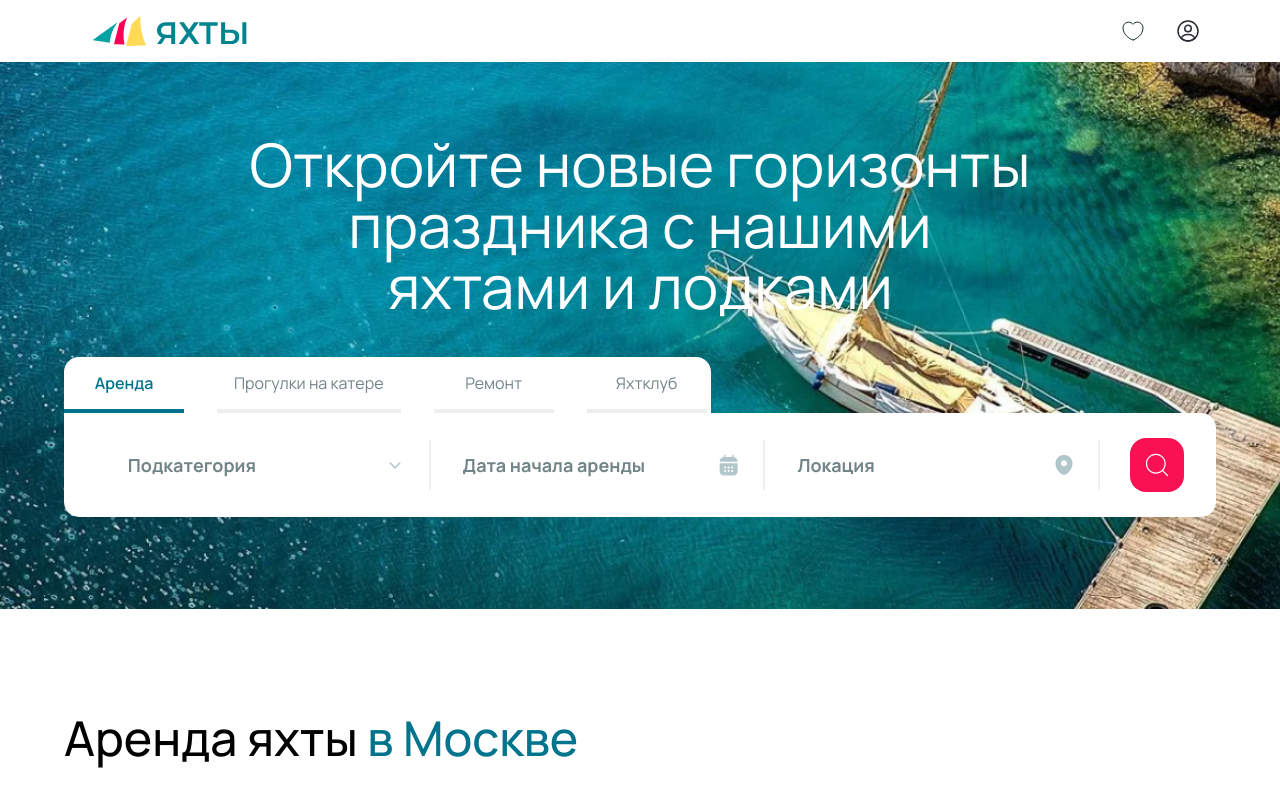
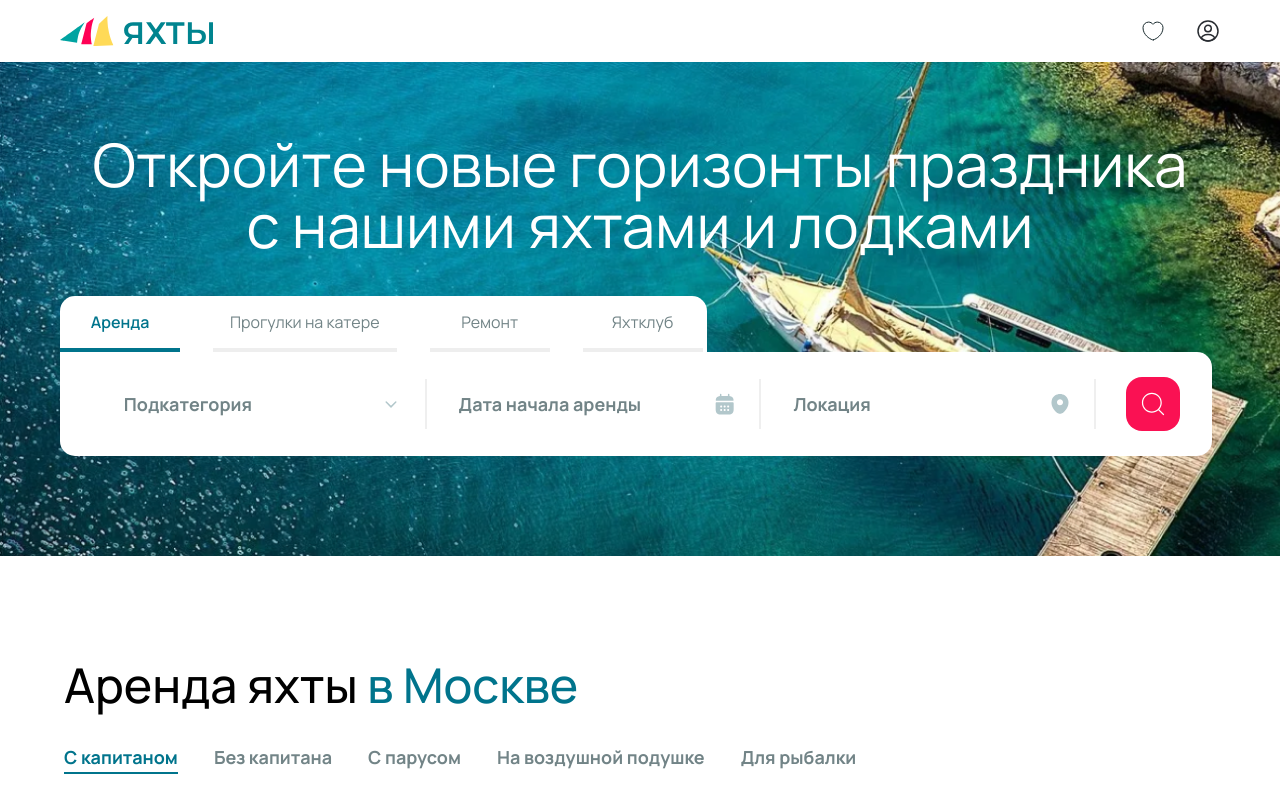
Before and after one commit to IvanSR01/boatd, a Next.js app: page / in a window 1280 px wide. Shown: the top 800 px of the page. Built offline with nearby package versions, Linux system fonts and the light colour scheme.

Commit message:
Use wrapper for intro

```diff
--- a/src/compenents/header/Header.tsx
+++ b/src/compenents/header/Header.tsx
@@ -12,7 +12,7 @@ const Header: FC = () => {
       <Wrapper>
         <div className={styles.container}>
           <a href="/">
-            <Image className={styles.logo} src={logo} alt="" />
+            <img className={styles.logo} src={logo.src} alt="" />
           </a>
 
           <div className={styles.links}>
--- a/src/compenents/intro/Intro.module.scss
+++ b/src/compenents/intro/Intro.module.scss
@@ -1,8 +1,35 @@
-.wrapper {
+.container {
   background: url("../../assets/img/bg.png") 54% center no-repeat;
 
 	background-size: cover;
-  padding: 22px 10vw 100px 10vw;
+  padding: 72px 0 100px;
   color: #fff;
   font-size: 10px;
+
+  h2 {
+    margin-bottom: 40px;
+    text-align: center;
+    width: 100%;
+    text-wrap: balance;
+    max-width: 1240px;
+    font-size: 70px;
+    font-weight: normal;
+    line-height: 61px;
+
+    @media (max-width: 600px) {
+    }
+    @media (max-width: 960px) {
+      line-height: 40px;
+      font-size: 32px;
+    }
+    @media (max-width: 1440px) {
+      width: 100%;
+    }
+    @media (min-width: 960px) and (max-width: 2000px) {
+      font-size: 60px;
+    }
+    @media (min-width: 1700px) {
+      font-size: 58px;
+    }
+  }
 }
--- a/src/compenents/intro/Intro.tsx
+++ b/src/compenents/intro/Intro.tsx
@@ -1,10 +1,15 @@
 import { FC } from 'react'
-import { TypePropsIntro } from './Intro.type'
+import Wrapper from '../wrapper/Wrapper'
+import SearchFilter from '../search-filter/SearchFilter'
 import styles from './Intro.module.scss'
-const Intro: FC<TypePropsIntro> = ({ children }) => {
+
+const Intro: FC = () => {
 	return (
-		<section className={styles.wrapper}>
-			{children}
+		<section className={styles.container}>
+			<Wrapper>
+				<h2>Откройте новые горизонты праздника с нашими яхтами и лодками</h2>
+				<SearchFilter />
+			</Wrapper>
 		</section>
 	)
 }
--- a/src/compenents/intro/Intro.type.ts
+++ /dev/null
@@ -1,5 +0,0 @@
-import { FC, ReactNode } from "react"
-
-export type TypePropsIntro = {
-	children: ReactNode
-}
--- a/src/compenents/search-filter/Search.module.scss
+++ b/src/compenents/search-filter/Search.module.scss
@@ -1,11 +1,6 @@
 .wrapper {
-  width: 90vw;
-  @media (min-width: 1800px) {
-    width: 80vw;
-  }
   border-radius: 20px;
 	max-width: 1240px;
-	max-height: 102px;
 	@media (max-width: 1200px) {
 		max-height: none;
 	}
@@ -29,6 +24,7 @@
       border-bottom: 4px solid #eeeeee;
       cursor: pointer;
       font-weight: 400;
+      white-space: nowrap;
     }
     .active {
       font-weight: 600;
@@ -140,16 +136,6 @@
     .calendar {
       display: flex;
       justify-content: center;
-      width: 21.5vw;
-			@media (min-width: 1800px) {
-        width: 17vw;
-      }
-      @media (max-width: 1500px) {
-        width: 85vw;
-      }
-      @media (max-width: 600px) {
-        width: 85vw;
-      }
     }
     span {
       color: #313131;
--- a/src/compenents/wrapper/Wrapper.module.scss
+++ b/src/compenents/wrapper/Wrapper.module.scss
@@ -1,5 +1,5 @@
 .wrapper {
-  max-width: 1240px;
+  max-width: 1440px;
   padding: 0 100px;
   margin: 0 auto;
 
--- a/src/screens/home/Home.module.scss
+++ b/src/screens/home/Home.module.scss
@@ -1,36 +1,4 @@
 .wrapper {
-  .intro {
-    width: 80vw;
-    padding: 50px 0px;
-    display: flex;
-    justify-content: center;
-    flex-wrap: wrap;
-    h2 {
-      margin-bottom: 40px;
-      text-align: center;
-      width: 100%;
-			text-wrap: balance;
-			max-width: 1240px;
-      @media (max-width: 600px) {
-      }
-      font-size: 70px;
-      @media (max-width: 960px) {
-        line-height: 40px;
-        font-size: 32px;
-      }
-      @media (max-width: 1440px) {
-        width: 100%;
-      }
-      @media (min-width: 960px) and (max-width: 2000px) {
-        font-size: 60px;
-      }
-			@media (min-width: 1700px) {
-				font-size: 58px;
-			}
-      font-weight: normal;
-      line-height: 61px;
-    }
-  }
   .container {
     // width: 99.1vw;
     display: flex;
--- a/src/screens/home/Home.tsx
+++ b/src/screens/home/Home.tsx
@@ -2,7 +2,6 @@ import img from "@/assets/img/Rectangle 2692.png";
 import Footer from "@/compenents/footer/Footer";
 import Header from "@/compenents/header/Header";
 import Intro from "@/compenents/intro/Intro";
-import SearchFilter from "@/compenents/search-filter/SearchFilter";
 import clsx from "clsx";
 import { FC } from "react";
 import styles from "./Home.module.scss";
@@ -15,18 +14,12 @@ import City from "./shared/City";
 import Heading from "./shared/Heading";
 import Workshops from "./workshops/Workshops";
 import YatchCard from "./yatch-card/YatchCard";
-import MySlider from "@/shared/ui/slider/slider";
 
-const Home: FC<TypePropsHome> = ({}) => {
+const Home: FC<TypePropsHome> = () => {
   return (
     <div className={styles.wrapper}>
       <Header />
-      <Intro>
-        <div className={styles.intro}>
-          <h2>Откройте новые горизонты праздника с нашими яхтами и лодками</h2>
-          <SearchFilter />
-        </div>
-      </Intro>
+      <Intro />
       <div className={styles.container}>
         <div className={styles.section}>
           <h1>
```
